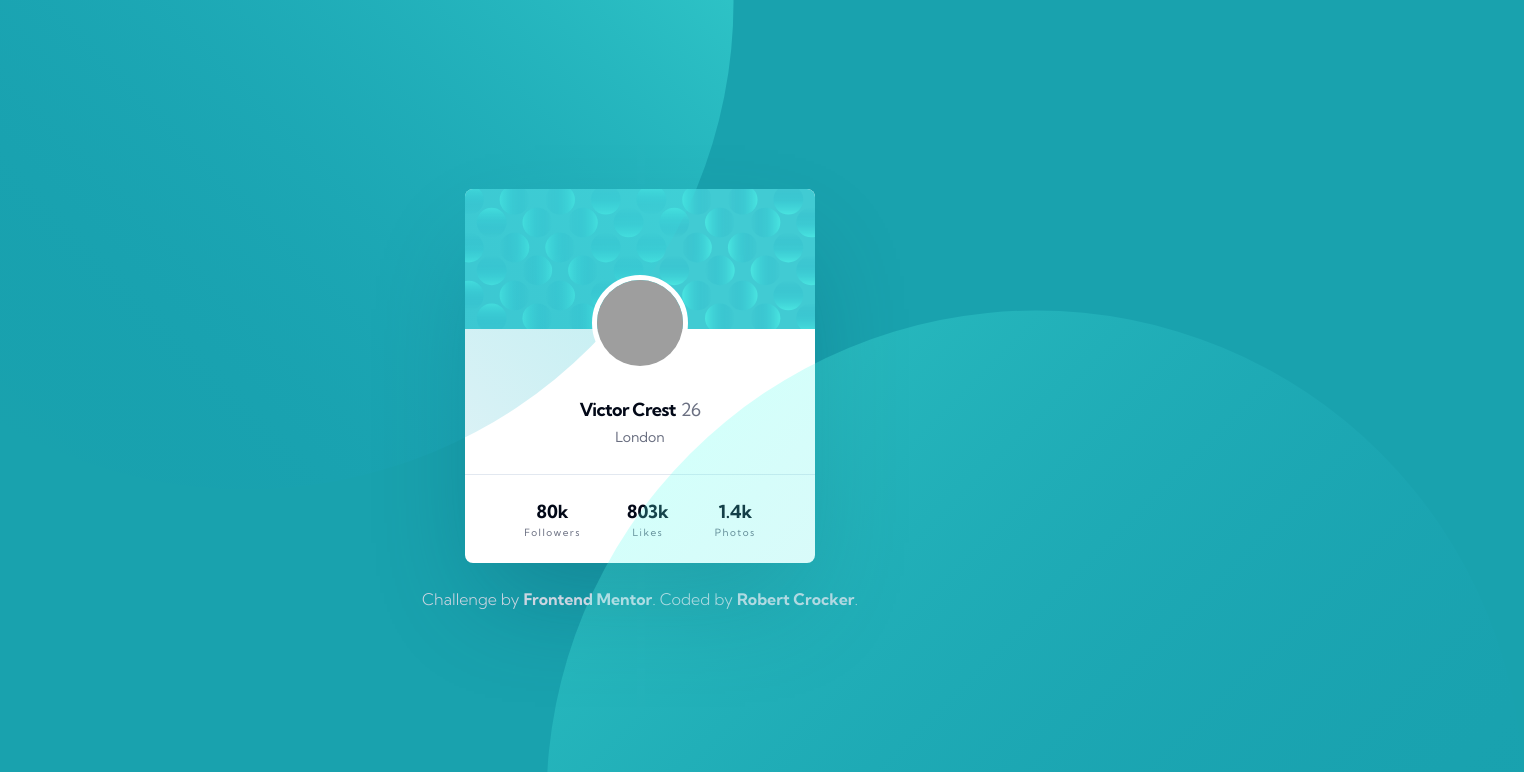
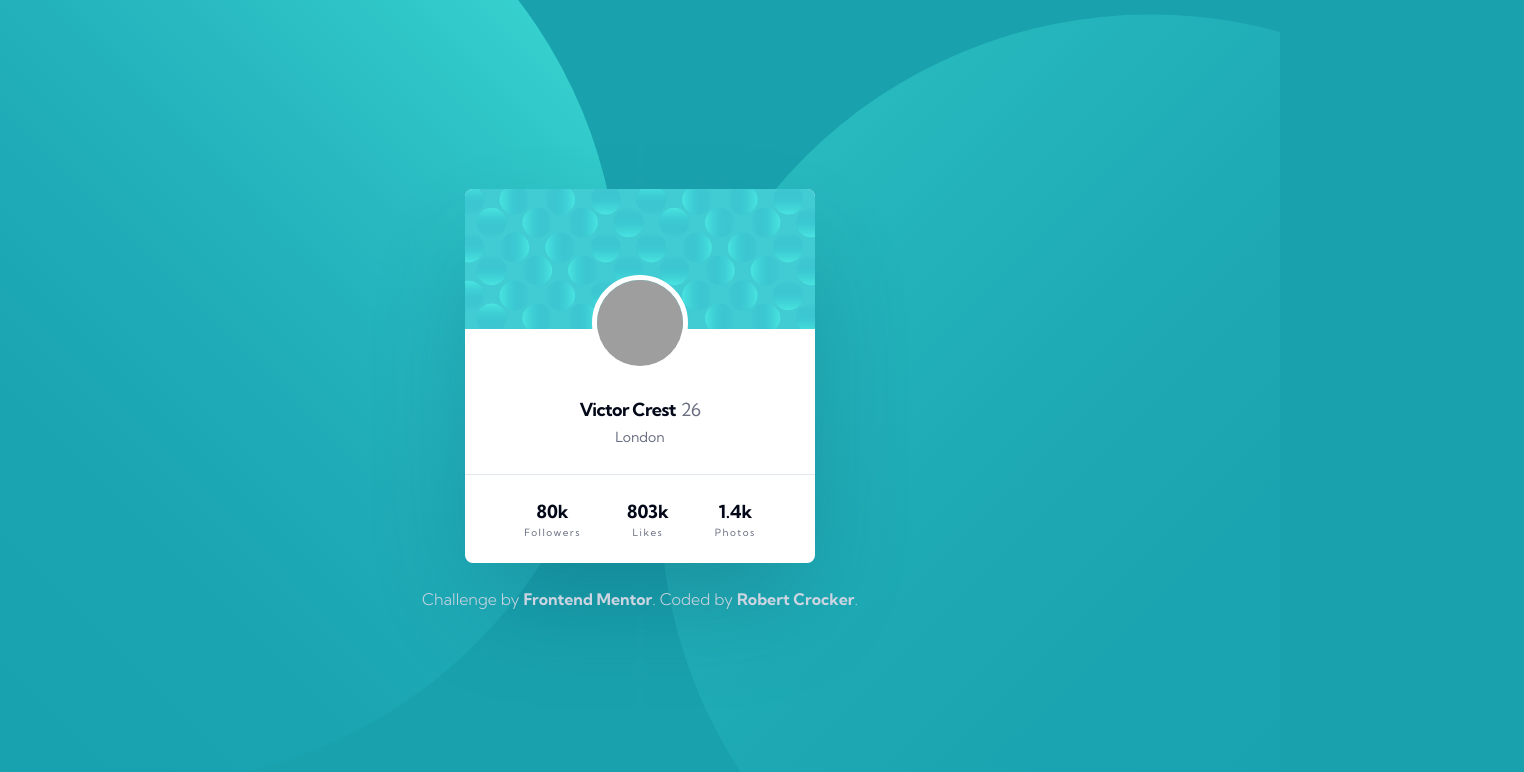
Before and after one commit to robcrock/profile-card, a Next.js app: page / in a window 1280 px wide. Shown: the top 772 px of the page, 1524 px wide, since content can reach past the window. Built offline with nearby package versions, Linux system fonts and the light colour scheme; grey boxes are pictures that could not be loaded.

Commit message:
'Update global CSS variables and custom background styles for layout coherence. (74) Syncs them with design changes and enhances visual consistency.'

```diff
--- a/src/app/globals.css
+++ b/src/app/globals.css
@@ -74,3 +74,13 @@
     @apply bg-background text-foreground;
   }
 }
+
+.bg-custom {
+  background-color: hsl(185, 75%, 39%);
+  background-image: url("/images/bg-pattern-top.svg"),
+    url("/images/bg-pattern-bottom.svg");
+  background-repeat: no-repeat, no-repeat;
+  background-position:
+    left -28vw top -24vh,
+    right -28vw bottom -24vh;
+}
--- a/src/app/layout.tsx
+++ b/src/app/layout.tsx
@@ -24,7 +24,7 @@ export default function RootLayout({
     <html lang="en">
       <body
         className={cn(
-          "bg-dark-cyan min-h-screen font-sans font-normal antialiased",
+          "bg-custom min-h-screen font-sans font-normal antialiased",
           fontSans.variable,
         )}
       >
--- a/src/app/page.tsx
+++ b/src/app/page.tsx
@@ -1,23 +1,10 @@
-import Image from "next/image";
-import bg_pattern_top from "@/../public/images/bg-pattern-top.svg";
-import bg_pattern_bottom from "@/../public/images/bg-pattern-bottom.svg";
 import { Attribution } from "@/components/attribution";
 import { ProfileCard } from "@/components/profile-card";
 import { data } from "@/data/profile-card-data";
 
 export default function Home() {
   return (
-    <main className="relative flex min-h-screen flex-col items-center justify-center gap-6 p-24">
-      <Image
-        className="absolute -left-[244px] -top-[488px]"
-        src={bg_pattern_top}
-        alt={"background circle top"}
-      />
-      <Image
-        className="absolute -bottom-[488px] -right-[244px]"
-        src={bg_pattern_bottom}
-        alt={"background circle bottom"}
-      />
+    <main className="flex min-h-screen flex-col items-center justify-center gap-6 p-24">
       <ProfileCard header={data.header} content={data.content} />
       <Attribution
         name={"Robert Crocker"}
--- a/src/components/profile-card/proifle-card.tsx
+++ b/src/components/profile-card/proifle-card.tsx
@@ -9,7 +9,11 @@ import type { TProfileCardData } from "@/types/profile-card-data";
 export const ProfileCard = ({ header, content }: TProfileCardData) => {
   return (
     <Card className="flex h-[374px] w-[350px] flex-col items-center overflow-hidden border-none shadow-[0px_50px_100px_-20px_#08465E50]">
-      <Image src={bg_pattern_card} alt={"card background image"} />
+      <Image
+        priority={true}
+        src={bg_pattern_card}
+        alt={"card background image"}
+      />
       <ProfileCardHeader
         imageUrl={header?.imageUrl}
         name={header?.name}
```
Lines whose indentation alone changed are shown as unchanged.
